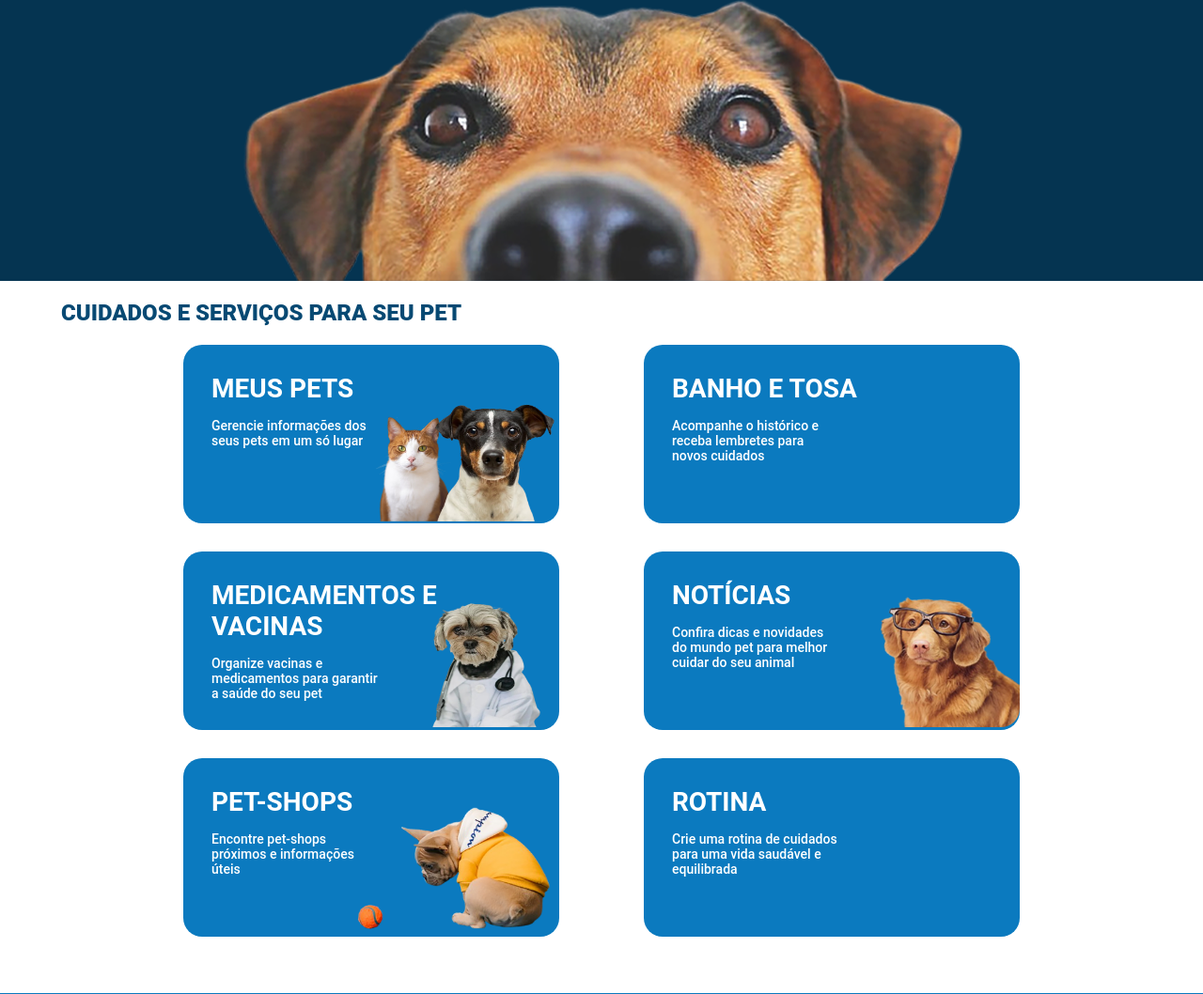
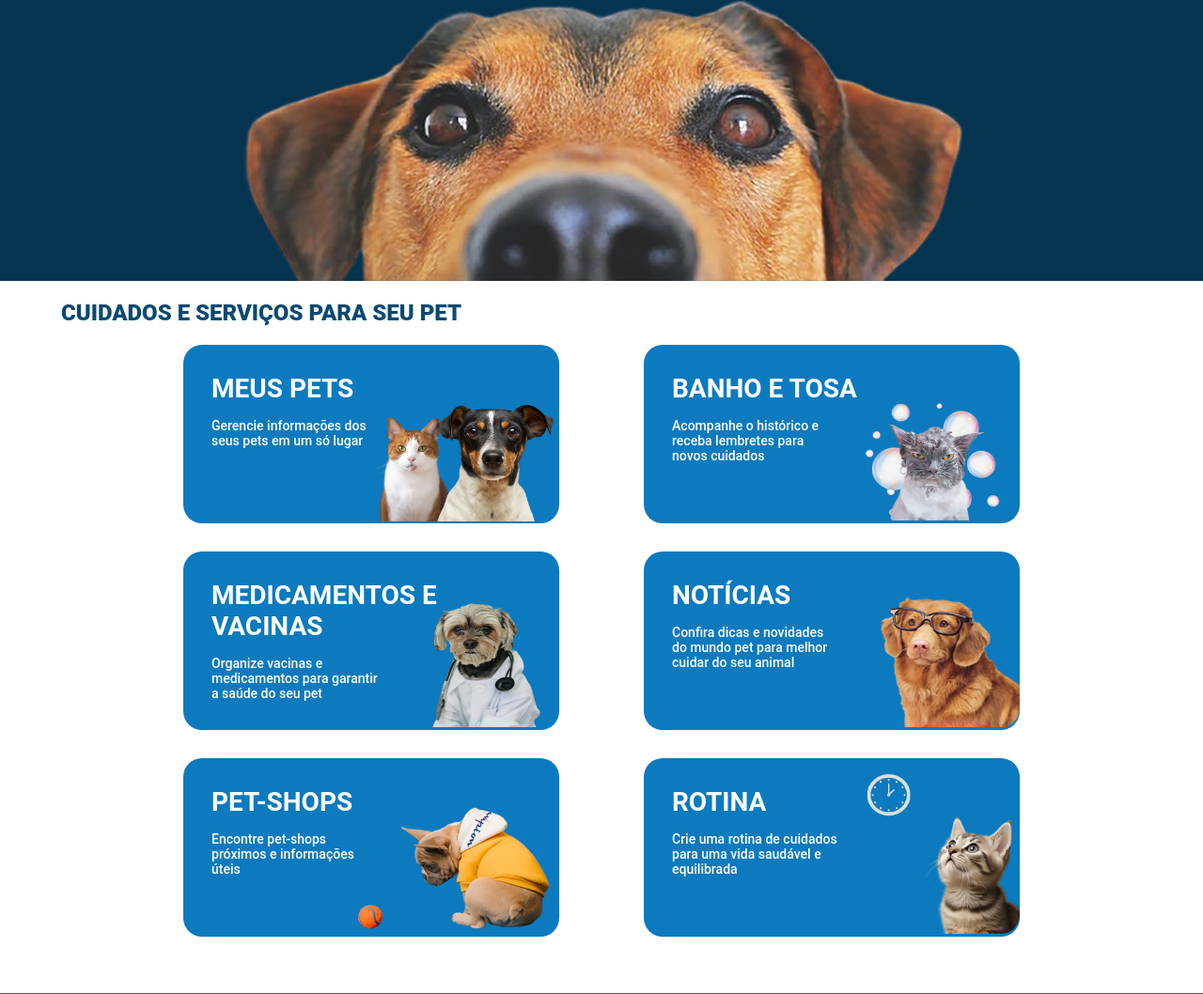
Before and after one commit to Welberth77/CuidaPet, a Python web app: template templates/pagina_principal.html in a window 1280 px wide. Shown: the part 81-1139 px from the top of the page at 94% size. Run offline with Jinja, Linux system fonts and the light colour scheme; the template is opened without the code that fills it, so the values that code supplies are empty.

Commit message:
imagem de banho e rotina adicionadas

```diff
--- a/app/static/css/pages/principal.css
+++ b/app/static/css/pages/principal.css
@@ -98,6 +98,12 @@
     margin: -74px 0 0 70px;
 }
 
+.servicos .botoes .imagem-banho {
+    width: 90%;
+    height: 90%;
+    margin: -110px 0 0 40px;
+}
+
 .servicos .botoes .imagem-medicamentos-e-vacinas {
     width: 80%;
     height: 80%;
@@ -115,6 +121,13 @@
     width: 90%;
     height: 90%;
     margin: -115px 0 0 20px;
+}
+
+.servicos .botoes .imagem-rotina {
+    width: 100%;
+    height: 100%;
+    margin: -129px 0 0;
+    border-bottom-right-radius: 20px;
 }
 
 /* PRINCIPAIS NOTÍCIAS */
--- a/templates/pagina_principal.html
+++ b/templates/pagina_principal.html
@@ -39,6 +39,7 @@
             <li class="banho-e-tosa">
                 <h3>BANHO E TOSA</h3>
                 <p>Acompanhe o histórico e receba lembretes para novos cuidados</p>
+                <img src="../app/static/css/imagens/banho.png" alt="banho" class="imagem-banho">
             </li>
 
             <li class="medicamentos-e-vacinas">
@@ -62,6 +63,7 @@
             <li class="rotina">
                 <h3>ROTINA</h3>
                 <p>Crie uma rotina de cuidados para uma vida saudável e equilibrada</p>
+                <img src="../app/static/css/imagens/rotina.png" alt="rotina" class="imagem-rotina">
             </li>
         </ul>
     </div>
```
Also changed, not shown: app/static/css/imagens/banho.png (added), app/static/css/imagens/rotina.png (added).
